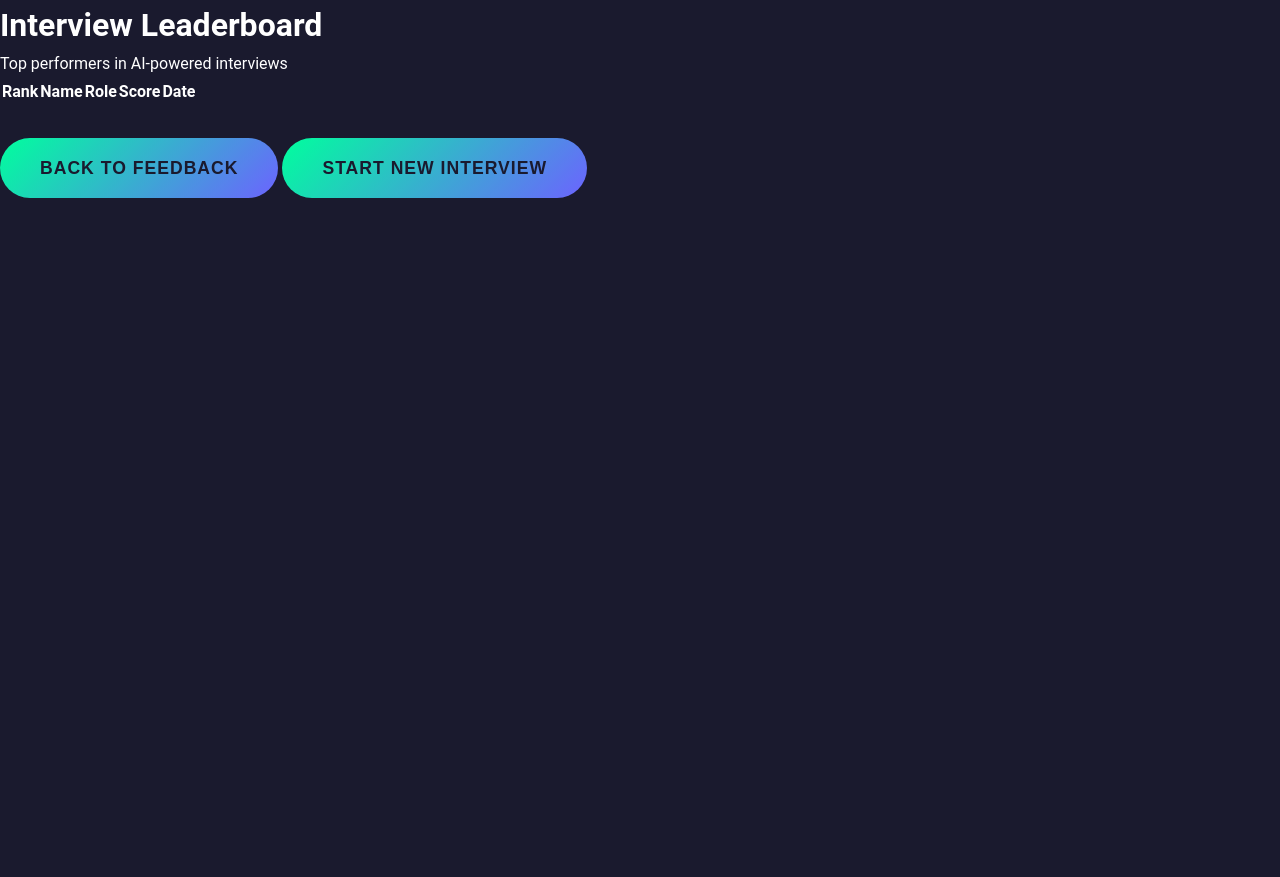
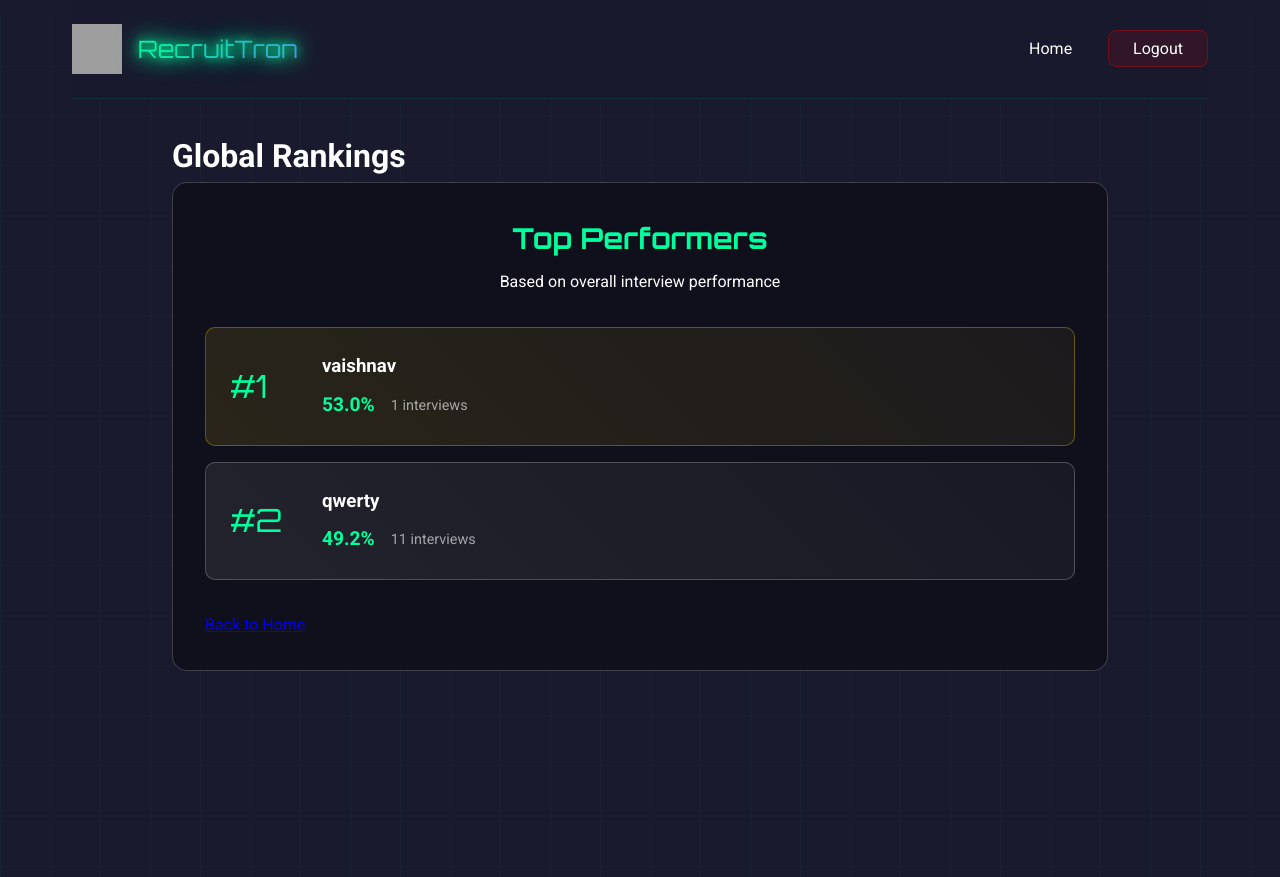
Before and after one commit to StackOverflowed512/RecruiTron-, a Flask app: page /leaderboard in a window 1280 px wide. Run offline with Flask 3, Linux system fonts and the light colour scheme; data comes from the database, SQL or seed files in the repository; both versions use the stored data as it was after the commit; lists and menus that the app fills with data are empty; parts of the project's set-up code (start-up, migrations or seed data) failed here and were passed over; grey boxes are pictures that could not be loaded.

Commit message:
leaderboard

```diff
--- a/app.py
+++ b/app.py
@@ -13,6 +13,7 @@ from dotenv import load_dotenv
 from flask_login import LoginManager, login_user, logout_user, login_required, current_user
 from models.user import db, User
 from models.interview_feedback import InterviewFeedback
+from sqlalchemy import func, desc
 
 # Load environment variables
 load_dotenv()
@@ -425,7 +426,25 @@ def submit_interview():
 
 @app.route('/leaderboard')
 def leaderboard():
-    return render_template('leaderboard.html')
+    # Get top 5 users based on average interview scores
+    top_users = db.session.query(
+        User,
+        func.avg(InterviewFeedback.total_score).label('avg_score'),
+        func.count(InterviewFeedback.id).label('interview_count')
+    ).join(InterviewFeedback)\
+    .group_by(User.id)\
+    .order_by(desc('avg_score'))\
+    .limit(5)\
+    .all()
+
+    leaderboard_data = [{
+        'rank': idx + 1,
+        'name': user.username,
+        'avg_score': float("%.1f" % avg_score),
+        'interviews': interview_count
+    } for idx, (user, avg_score, interview_count) in enumerate(top_users)]
+
+    return render_template('leaderboard.html', leaderboard_data=leaderboard_data)
 
 @app.route('/about')
 def about():
--- a/static/css/style.css
+++ b/static/css/style.css
@@ -1463,3 +1463,113 @@ body.torch-effect {
         height: 200px !important;
     }
 }
+
+/* Leaderboard Styles */
+.leaderboard-content {
+    max-width: 1000px;
+    margin: 0 auto;
+    padding: 2rem;
+}
+
+.leaderboard-container {
+    padding: 2rem;
+    border-radius: 15px;
+    background: rgba(13, 13, 23, 0.7);
+    backdrop-filter: blur(10px);
+}
+
+.leaderboard-header {
+    text-align: center;
+    margin-bottom: 2rem;
+}
+
+.leaderboard-header h2 {
+    color: var(--primary-color);
+    font-family: 'Orbitron', sans-serif;
+    font-size: 1.8rem;
+    margin-bottom: 0.5rem;
+}
+
+.leaderboard-grid {
+    display: grid;
+    gap: 1rem;
+    margin-bottom: 2rem;
+}
+
+.rank-card {
+    display: flex;
+    align-items: center;
+    padding: 1.5rem;
+    background: rgba(255, 255, 255, 0.05);
+    border-radius: 10px;
+    transition: transform 0.3s ease;
+}
+
+.rank-card:hover {
+    transform: translateX(10px);
+}
+
+.rank-card.gold {
+    background: linear-gradient(45deg, rgba(255, 215, 0, 0.1), rgba(255, 215, 0, 0.05));
+    border: 1px solid rgba(255, 215, 0, 0.3);
+}
+
+.rank-card.silver {
+    background: linear-gradient(45deg, rgba(192, 192, 192, 0.1), rgba(192, 192, 192, 0.05));
+    border: 1px solid rgba(192, 192, 192, 0.3);
+}
+
+.rank-card.bronze {
+    background: linear-gradient(45deg, rgba(205, 127, 50, 0.1), rgba(205, 127, 50, 0.05));
+    border: 1px solid rgba(205, 127, 50, 0.3);
+}
+
+.rank-number {
+    font-size: 2rem;
+    font-family: 'Orbitron', sans-serif;
+    color: var(--primary-color);
+    margin-right: 2rem;
+    min-width: 60px;
+}
+
+.user-info {
+    flex-grow: 1;
+}
+
+.user-info h3 {
+    color: #fff;
+    margin-bottom: 0.5rem;
+}
+
+.score-badge {
+    display: flex;
+    align-items: center;
+    gap: 1rem;
+}
+
+.score {
+    color: var(--primary-color);
+    font-size: 1.2rem;
+    font-weight: bold;
+}
+
+.interview-count {
+    color: rgba(255, 255, 255, 0.6);
+    font-size: 0.9rem;
+}
+
+@media (max-width: 768px) {
+    .leaderboard-content {
+        padding: 1rem;
+    }
+
+    .rank-card {
+        padding: 1rem;
+    }
+
+    .rank-number {
+        font-size: 1.5rem;
+        margin-right: 1rem;
+        min-width: 40px;
+    }
+}
--- a/templates/leaderboard.html
+++ b/templates/leaderboard.html
@@ -3,39 +3,62 @@
 <head>
     <meta charset="UTF-8">
     <meta name="viewport" content="width=device-width, initial-scale=1.0">
-    <title>Leaderboard</title>
+    <title>Global Leaderboard - RecruitTron</title>
     <link rel="stylesheet" href="/static/css/style.css">
+    <link href="https://fonts.googleapis.com/css2?family=Orbitron:wght@400;700&family=Roboto:wght@300;400;700&display=swap" rel="stylesheet">
 </head>
-<body>
-    <div class="leaderboard-container">
-        <header>
-            <h1>Interview Leaderboard</h1>
-            <p>Top performers in AI-powered interviews</p>
-        </header>
+<body class="leaderboard-page">
+    <div id="particles-js"></div>
+    <div class="cyber-grid"></div>
 
-        <div class="leaderboard-table">
-            <table>
-                <thead>
-                    <tr>
-                        <th>Rank</th>
-                        <th>Name</th>
-                        <th>Role</th>
-                        <th>Score</th>
-                        <th>Date</th>
-                    </tr>
-                </thead>
-                <tbody id="leaderboardBody">
-                    <!-- Leaderboard data will be inserted here -->
-                </tbody>
-            </table>
-        </div>
+    <div class="container">
+        <nav class="nav-bar glass-nav">
+            <div class="logo-container">
+                <img src="/static/img/logo.png" alt="RecruitTron Logo" class="logo">
+                <span class="logo-text neon-text">RecruitTron</span>
+            </div>
+            <div class="nav-links">
+                <a href="/" class="nav-link">Home</a>
+                <a href="/logout" class="nav-link logout-btn"><span>Logout</span></a>
+            </div>
+        </nav>
 
-        <div class="actions">
-            <button class="btn" id="backToFeedback">Back to Feedback</button>
-            <button class="btn primary" id="newInterview">Start New Interview</button>
-        </div>
+        <main class="leaderboard-content">
+            <h1 class="cyber-glitch" data-text="Global Rankings">Global Rankings</h1>
+
+            <div class="leaderboard-container glassmorphism">
+                <div class="leaderboard-header">
+                    <h2>Top Performers</h2>
+                    <p>Based on overall interview performance</p>
+                </div>
+
+                <div class="leaderboard-grid">
+                    {% for user in leaderboard_data %}
+                    <div class="rank-card {% if user.rank == 1 %}gold{% elif user.rank == 2 %}silver{% elif user.rank == 3 %}bronze{% endif %}">
+                        <div class="rank-number">#{{ user.rank }}</div>
+                        <div class="user-info">
+                            <h3>{{ user.name }}</h3>
+                            <div class="score-badge">
+                                <span class="score">{{ user.avg_score }}%</span>
+                                <span class="interview-count">{{ user.interviews }} interviews</span>
+                            </div>
+                        </div>
+                    </div>
+                    {% endfor %}
+                </div>
+
+                <div class="actions">
+                    <a href="/" class="cyber-button">
+                        <span></span>
+                        <span></span>
+                        Back to Home
+                    </a>
+                </div>
+            </div>
+        </main>
     </div>
 
-    <script src="/static/js/main.js"></script>
+    <script src="https://cdnjs.cloudflare.com/ajax/libs/particles.js/2.0.0/particles.min.js"></script>
+    <script src="/static/js/particles-config.js"></script>
 </body>
 </html>
```
Also changed, not shown: instance/recruittron.db.
